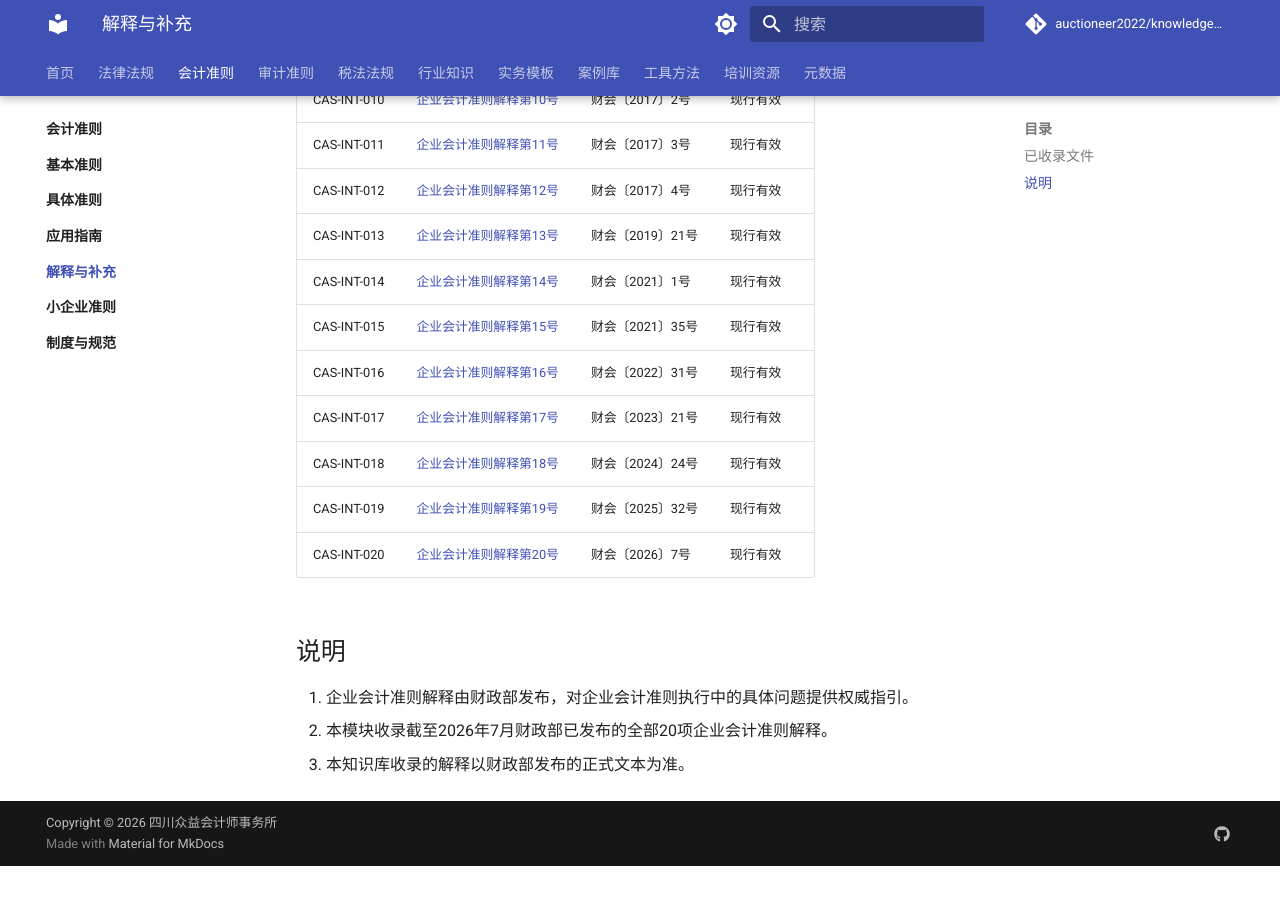
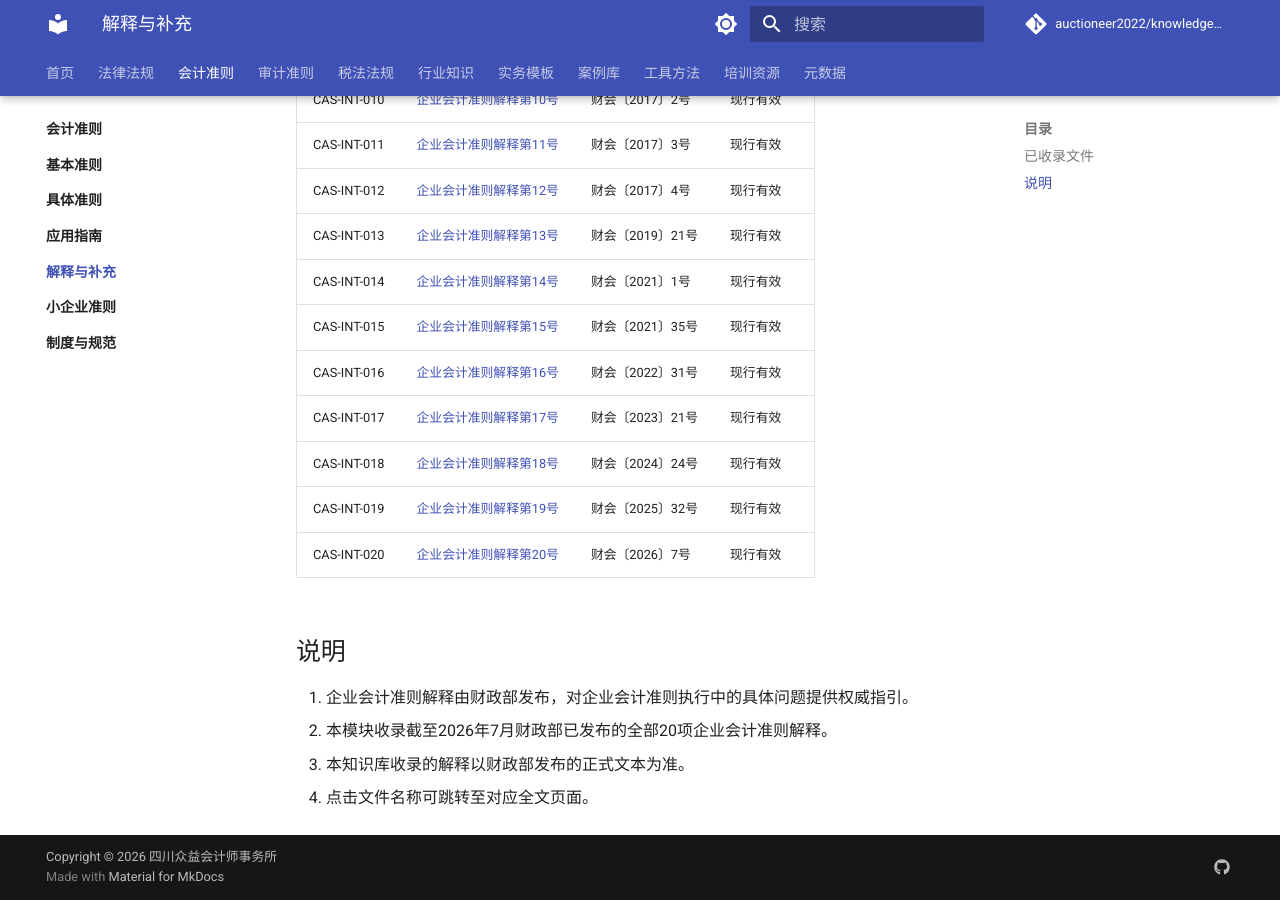
Before and after one commit to auctioneer2022/knowledge-base, an MkDocs documentation site: the page built from docs/02-会计准则/04-解释与补充/index.md, in a window 1280 px wide and 900 px high, scrolled down 722 px. Built offline with MkDocs 1.6.1 and Material for MkDocs 9.7.7, drawn with Linux system fonts in a browser that asks for light colours; comment, search, counter and statistics services are not loaded; before the commit the page ends 1588 px from its top, so only the background shows below that.

Commit message:
触发重新部署：解释与补充index.md补充链接说明

```diff
--- a/docs/02-会计准则/04-解释与补充/index.md
+++ b/docs/02-会计准则/04-解释与补充/index.md
@@ -38,3 +38,4 @@ category: 会计准则/解释与补充
 1. 企业会计准则解释由财政部发布，对企业会计准则执行中的具体问题提供权威指引。
 2. 本模块收录截至2026年7月财政部已发布的全部20项企业会计准则解释。
 3. 本知识库收录的解释以财政部发布的正式文本为准。
+4. 点击文件名称可跳转至对应全文页面。
```
